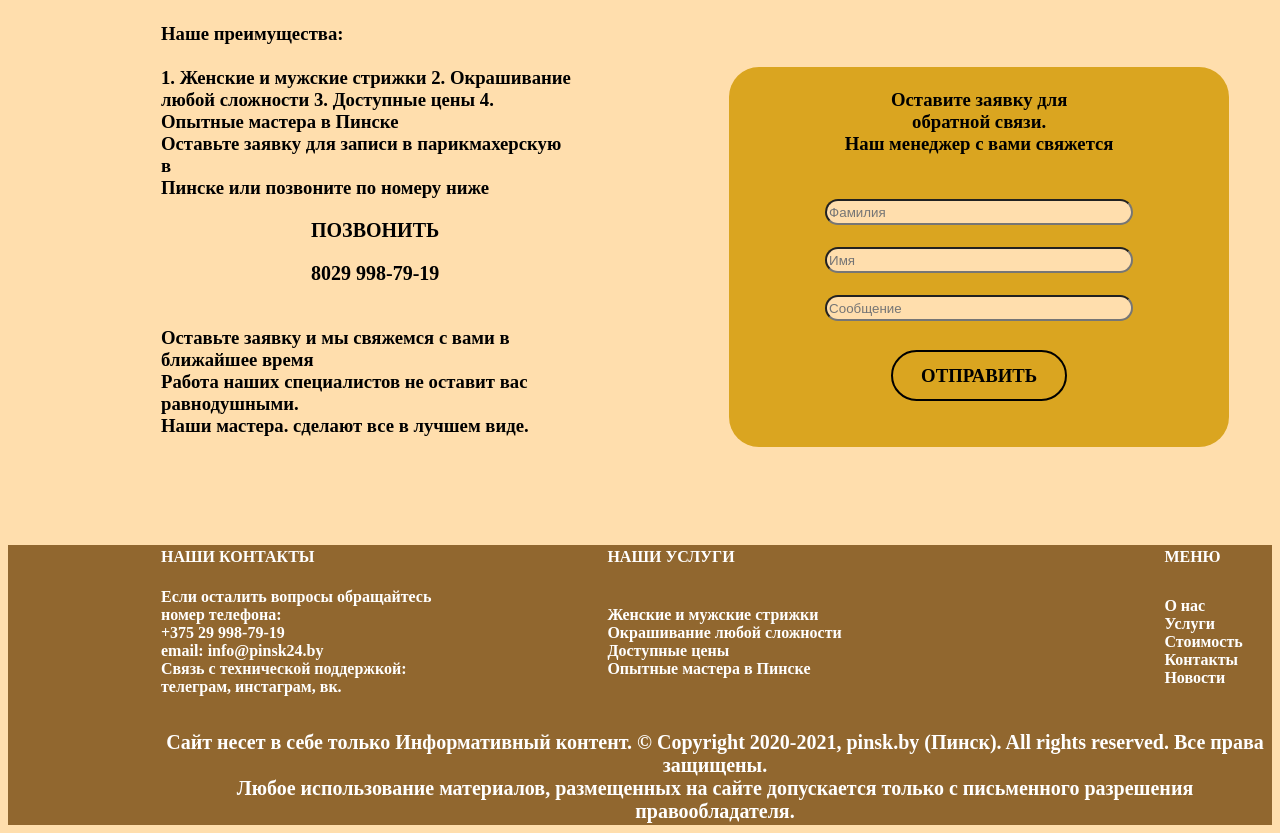
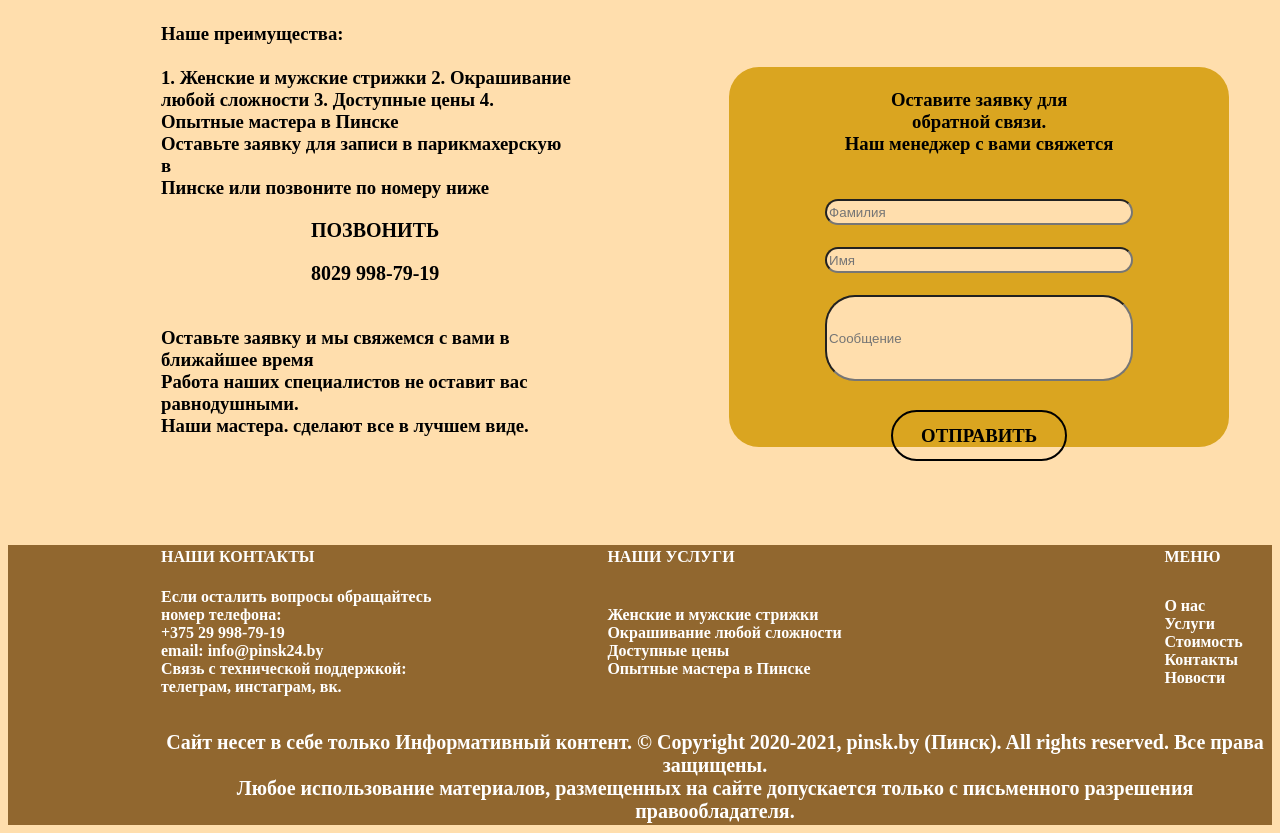
Before and after one commit to marinashpak30/Website, a plain HTML site: page www/новый 2.html in a window 1280 px wide. Shown: the part 3351-4184 px from the top of the page. Drawn offline with Linux system fonts and the light colour scheme.

Commit message:
Update css.css

```diff
--- a/www/CSS/css.css
+++ b/www/CSS/css.css
@@ -98,8 +98,8 @@ input {align="center";
 width:300px;
 height:20px
 }
-input:required{height:100px
-text-align=""}
+input:required{	height:80px;
+	text-align: left;}
 .button {
 	background-color: FFDEAD;
     color: black;
```
